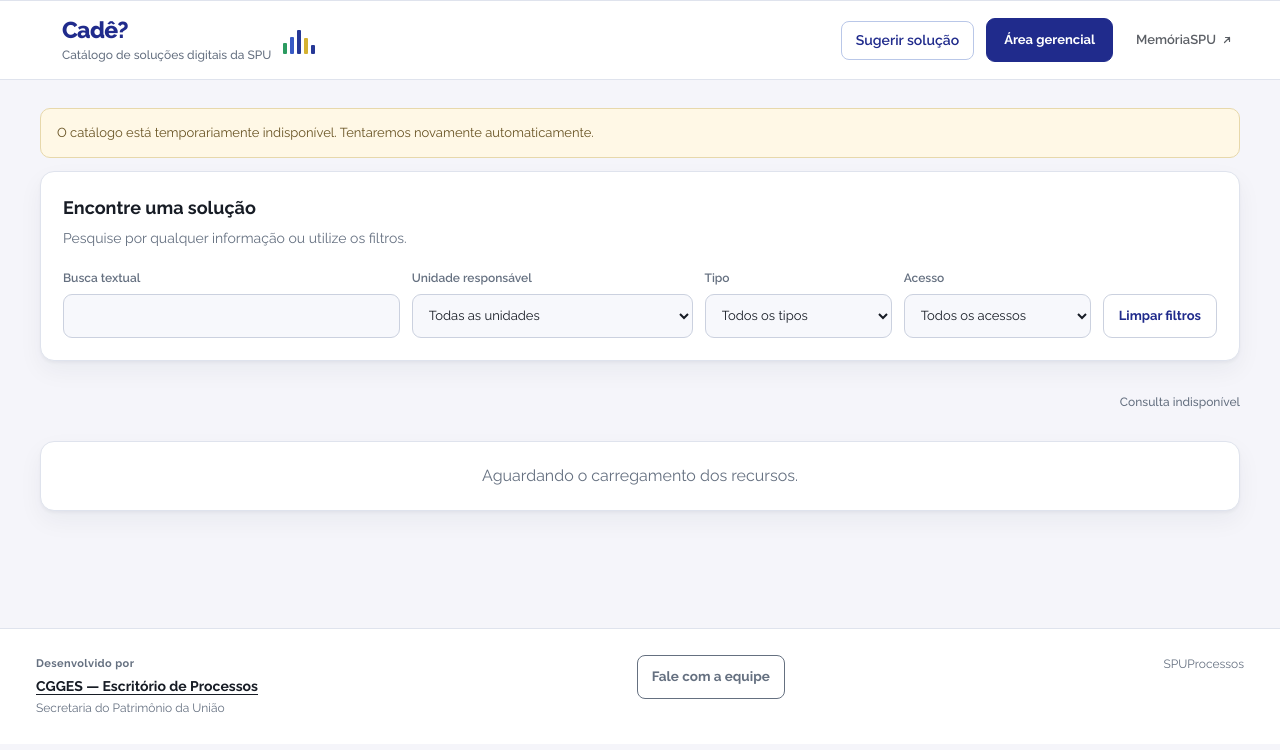
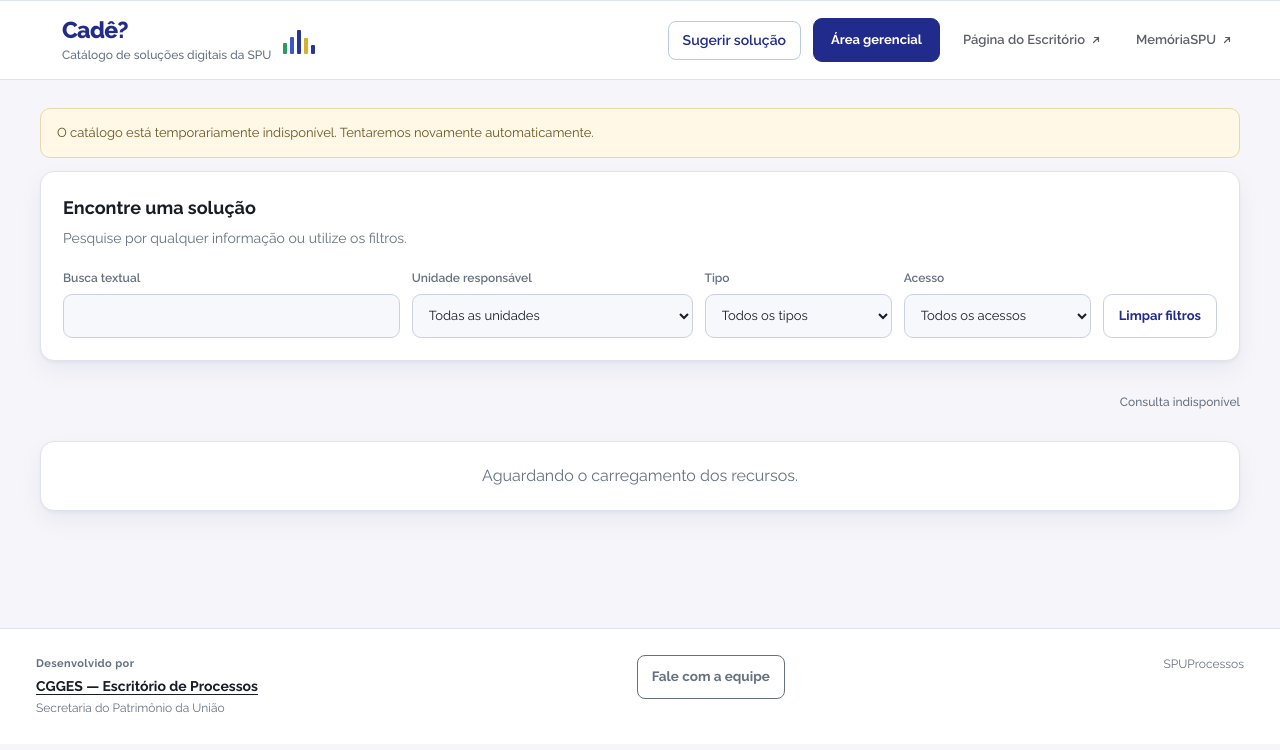
Before and after one commit to SPU-ProjetoseProcessos/cade-catalogo-solucoes-spu, a plain HTML site: page index.html in a window 1280 px wide. Drawn offline with nearby package versions, Linux system fonts and the light colour scheme; no server answers.

Commit message:
Cabeçalho: link para a página do Escritório de Processos ao lado do MemóriaSPU
Co-Authored-By: Claude Opus 5.5 <noreply@anthropic.com>

```diff
--- a/index.html
+++ b/index.html
@@ -85,7 +85,7 @@
       <a href="./login-supabase.html?continuar=gerencial" class="botao-area-gerencial">
         Área gerencial
       </a>
-      <a class="mem-topo" href="https://memoria-spu.gestao.gov.br/" title="MemóriaSPU — o acervo institucional da SPU: normas, pareceres e publicações, em um lugar só">MemóriaSPU <svg viewBox="0 0 24 24" fill="none" stroke="currentColor" stroke-width="2.4" stroke-linecap="round" stroke-linejoin="round" aria-hidden="true"><path d="M7 17 17 7M9 7h8v8"/></svg></a>
+      <a class="mem-topo" href="https://spu-projetoseprocessos.github.io/escritorio/" title="A página do Escritório de Processos: todas as ferramentas, e como falar com a equipe">Página do Escritório <svg viewBox="0 0 24 24" fill="none" stroke="currentColor" stroke-width="2.4" stroke-linecap="round" stroke-linejoin="round" aria-hidden="true"><path d="M7 17 17 7M9 7h8v8"/></svg></a> <a class="mem-topo" href="https://memoria-spu.gestao.gov.br/" title="MemóriaSPU — o acervo institucional da SPU: normas, pareceres e publicações, em um lugar só">MemóriaSPU <svg viewBox="0 0 24 24" fill="none" stroke="currentColor" stroke-width="2.4" stroke-linecap="round" stroke-linejoin="round" aria-hidden="true"><path d="M7 17 17 7M9 7h8v8"/></svg></a>
     </nav>
   </header>
   <dialog id="dialogo-sugestao" class="dialogo-sugestao">
```
